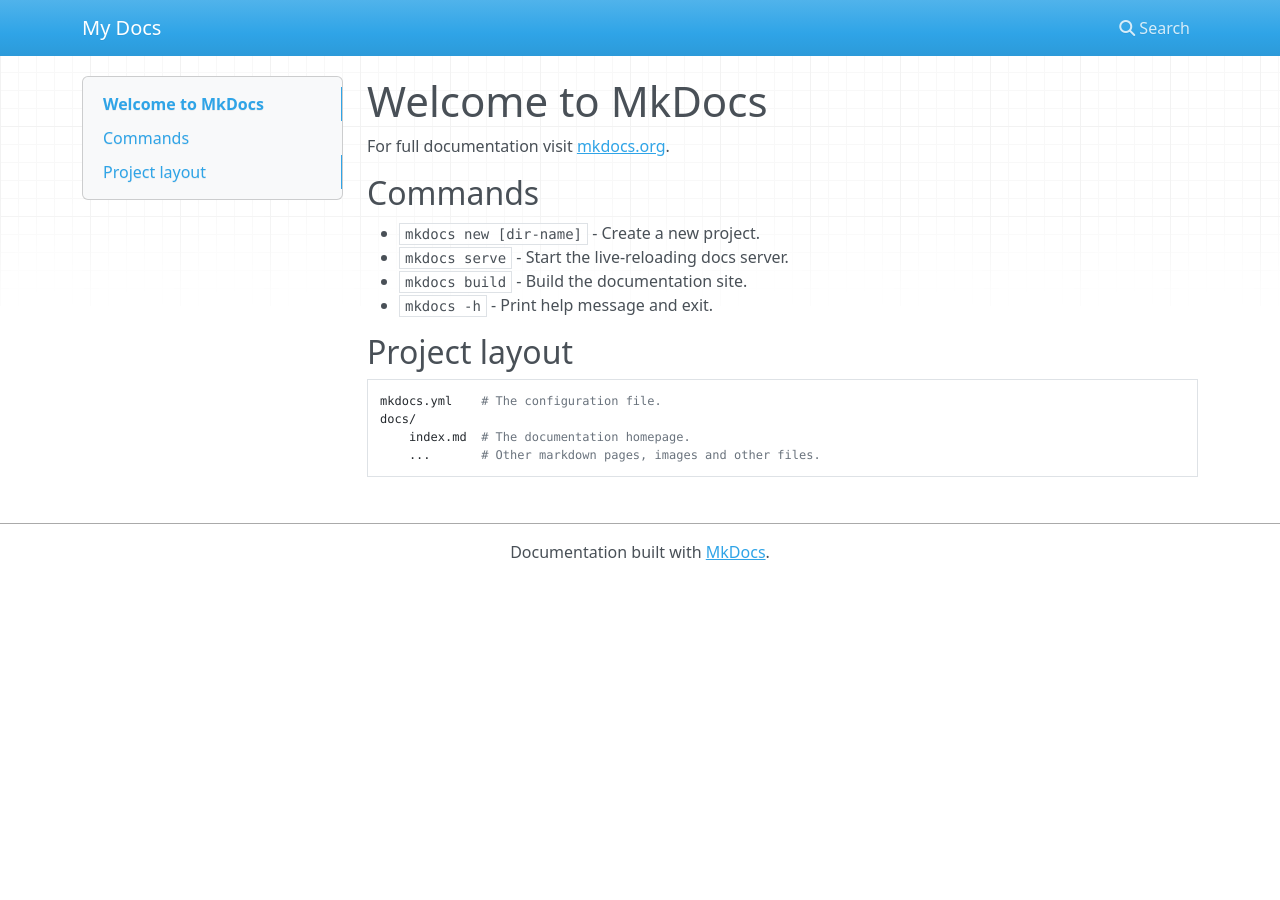
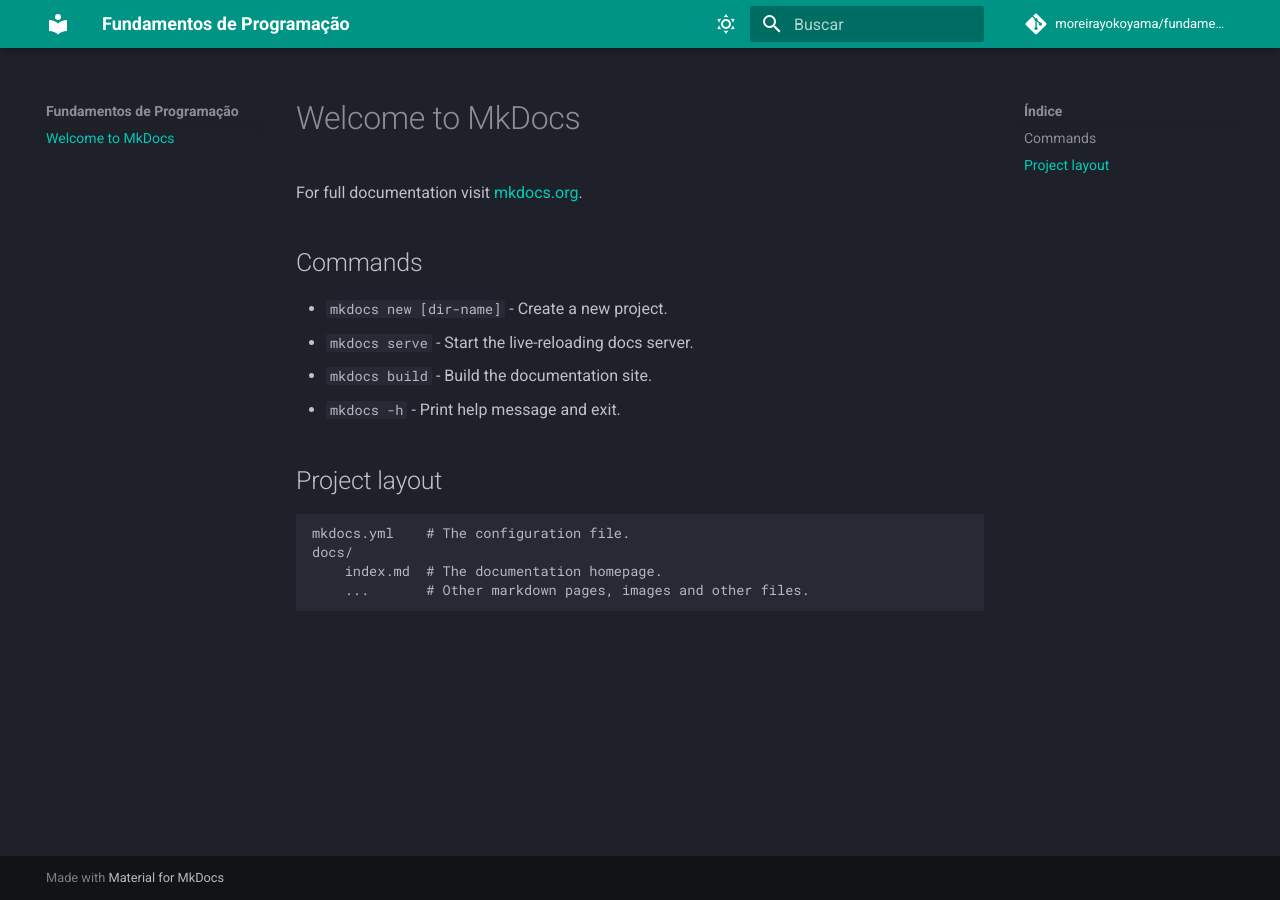
Before and after one commit to moreirayokoyama/fundamentos-de-programacao, an MkDocs documentation site: the page built from docs/index.md, in a window 1280 px wide. Built offline with MkDocs 1.6.1 and Material for MkDocs 9.7.7, drawn with Linux system fonts in a browser that asks for light colours; nearby versions of some CDN libraries; comment, search, counter and statistics services are not loaded.

Commit message:
Configurando tema material

```diff
--- a/mkdocs.yml
+++ b/mkdocs.yml
@@ -1 +1,18 @@
-site_name: My Docs
+site_name: Fundamentos de Programação
+site_url: https://moreirayokoyama.github.io/fundamentos-de-programacao
+repo_url: https://github.com/moreirayokoyama/fundamentos-de-programacao
+repo_name: moreirayokoyama/fundamentos-de-programacao
+theme:
+  name: material
+  language: pt-BR
+  palette:
+    - scheme: slate
+      primary: teal
+      toggle:
+        icon: material/weather-sunny
+        name: Modo claro
+    - scheme: default
+      primary: indigo
+      toggle:
+        icon: material/weather-night
+        name: Modo noturno
--- a/pyproject.toml
+++ b/pyproject.toml
@@ -8,6 +8,7 @@
 [tool.poetry.dependencies]
 python = "^3.10"
 mkdocs = "^1.6.0"
+mkdocs-material = "^9.5.31"
 
 
 [build-system]
```
Also changed, not shown: 1 other file.
